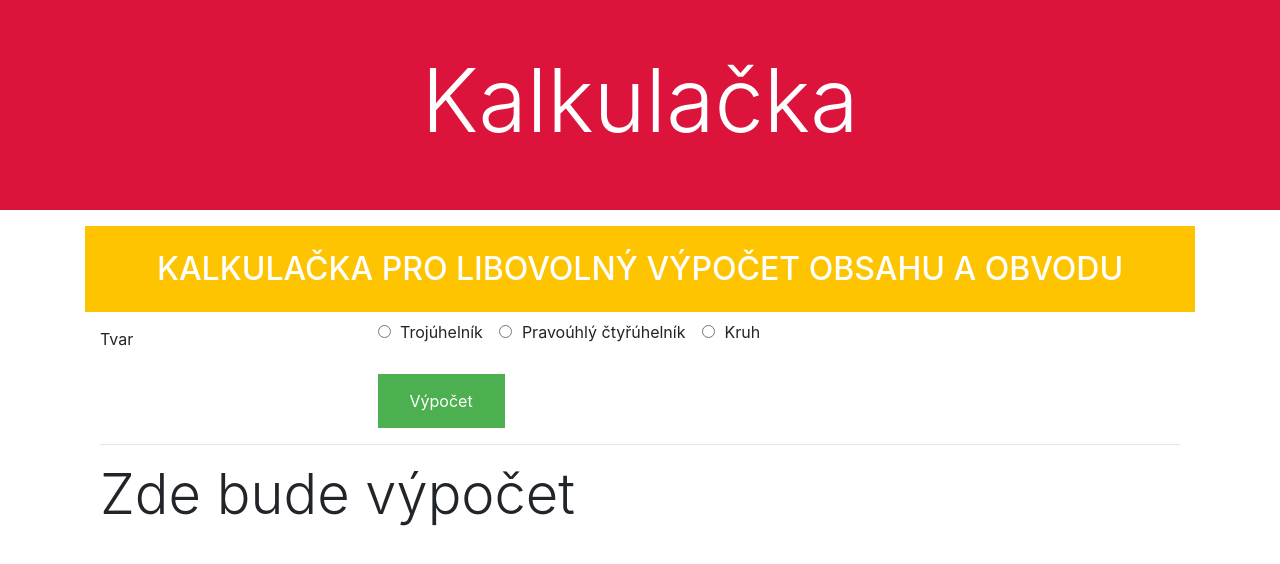
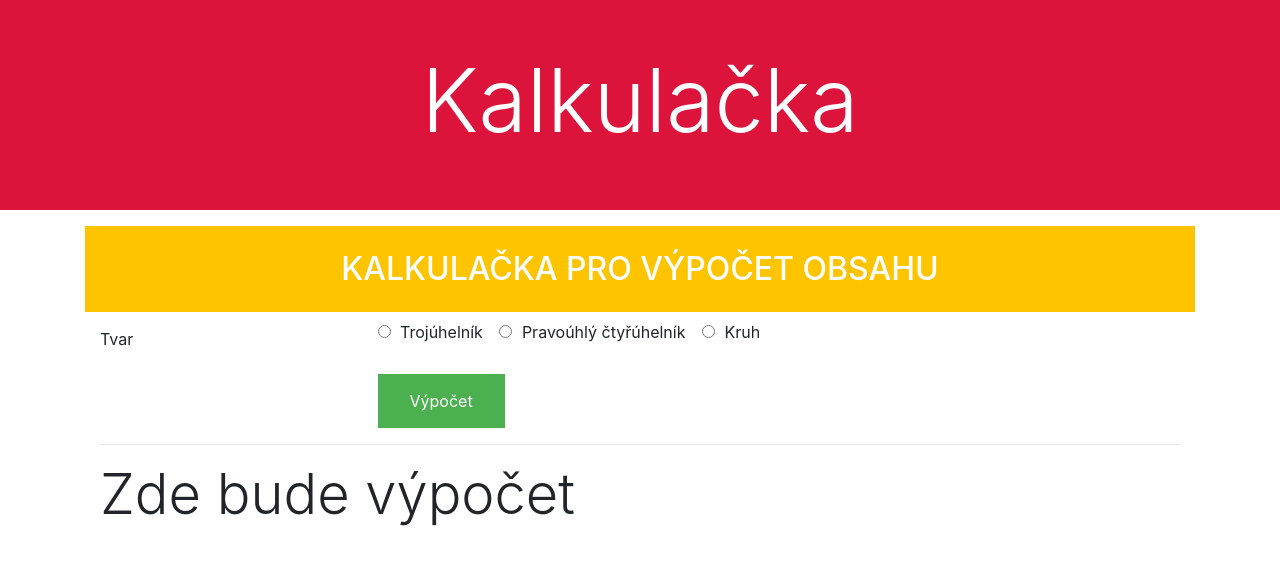
Before and after one commit to IT1714/Kalkulacka, a plain HTML site: page index.html in a window 1280 px wide. Drawn offline with nearby package versions, Linux system fonts and the light colour scheme.

Commit message:
Update index.html

```diff
--- a/index.html
+++ b/index.html
@@ -14,7 +14,7 @@
         <h1 class="text-white text-center display-2">Kalkulačka</h1>
     </header>
     <main class="container">
-        <h2 class="text-white text-uppercase text-center p-4 mt-3">Kalkulačka pro libovolný výpočet obsahu a obvodu</h2>
+        <h2 class="text-white text-uppercase text-center p-4 mt-3">Kalkulačka pro výpočet obsahu</h2>
         <div class="container">
             <form>
                 <div class="form-group row">
```
